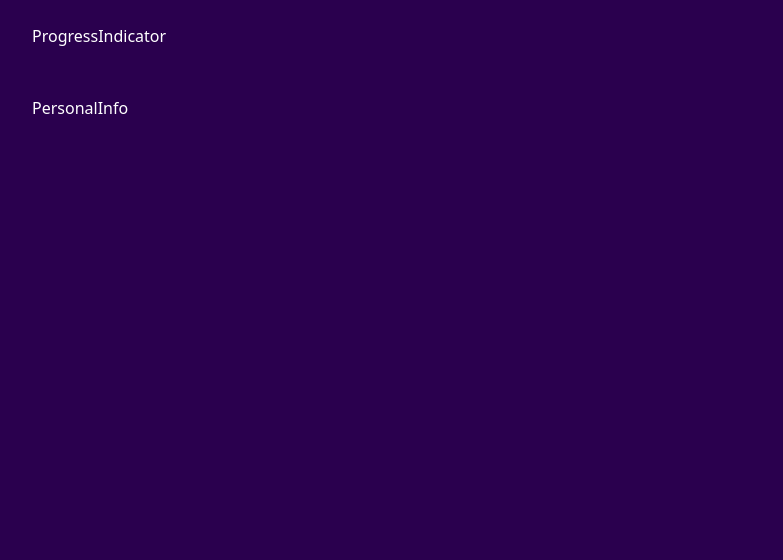
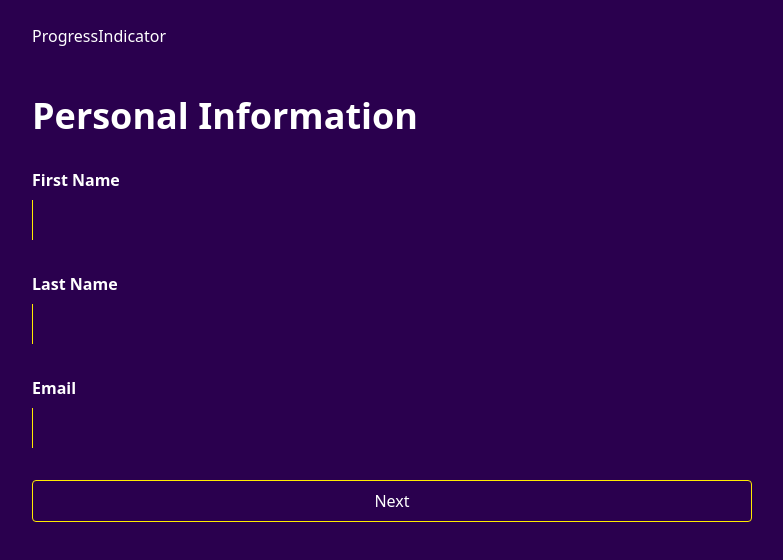
Before and after one commit to EslamMhamed/Multi-Step-Form, a React (Vite) app: page / in a window 1280 px wide. Shown: the top 560 px of the page, without its empty margins (248-1031 px from the left). Built offline with nearby package versions, Linux system fonts and the light colour scheme.

Commit message:
Personal info

```diff
--- a/src/pages/PersonalInfo.tsx
+++ b/src/pages/PersonalInfo.tsx
@@ -1,7 +1,68 @@
+import React, { useReducer } from "react"
+import { useNavigate } from "react-router-dom"
+
+type FormData = {
+  personalInfo : {
+    firstName: string,
+    lastName: string,
+    email: string,
+  }
+}
+
+type FormAction = {
+  type: "UPDATE_PERSONAL_INFO",
+  payload: Partial<FormData["personalInfo"]>
+}
+
+const initialPersonalInfo:FormData["personalInfo"]  = {
+  firstName: "",
+  lastName: "",
+  email: "",
+}
 
 function PersonalInfo() {
+
+  const [state, dispatch] =useReducer(personalInfoReducer, initialPersonalInfo)
+
+  const navigate= useNavigate()
+
+  function personalInfoReducer(state: FormData["personalInfo"], action:FormAction){
+    return {...state, ...action.payload }
+  }
+
+  function nextPage(e:React.FormEvent){
+    e.preventDefault()
+    navigate("address")
+  }
+
   return (
-    <div>PersonalInfo</div>
+    <form onSubmit={nextPage} className="flex flex-col gap-y-8 " >
+      <h1 className="text-4xl font-bold">Personal Information</h1>
+      <div className="flex flex-col gap-y-2">
+        <label htmlFor="firstname" className="font-bold">First Name</label>
+        <input onChange={(e) => dispatch({
+          type: "UPDATE_PERSONAL_INFO",
+          payload: {firstName: e.target.value}
+        })}
+        value={state.firstName}
+         type="text" id="firstname" name="firstname" required className="border-l border-[#ffeb00] p-2 focus:rounded-sm focus:text-[#2a004e] text-[#ffeb00] font-bold outline-none focus:bg-[#ffeb00]"  />
+      </div>
+      <div className="flex flex-col gap-y-2">
+        <label htmlFor="lastname" className="font-bold">Last Name</label>
+        <input value={state.lastName} type="text" id="lastname" name="lastname" required className="border-l border-[#ffeb00] p-2 focus:rounded-sm focus:text-[#2a004e] text-[#ffeb00] font-bold outline-none focus:bg-[#ffeb00]  " onChange={(e) => dispatch({
+          type: "UPDATE_PERSONAL_INFO",
+          payload: {lastName: e.target.value}
+        })} />
+      </div>
+      <div className="flex flex-col gap-y-2">
+        <label htmlFor="email" className="font-bold">Email</label>
+        <input onChange={(e) => dispatch({
+          type: "UPDATE_PERSONAL_INFO",
+          payload: {email: e.target.value}
+        })} value={state.email} type="email" id="email" name="email" required className="border-l border-[#ffeb00] p-2 focus:rounded-sm focus:text-[#2a004e] text-[#ffeb00] font-bold outline-none focus:bg-[#ffeb00]  "   />
+      </div>
+      <button className="p-2 border border-[#ffeb00] rounded-sm transition-colors hover:bg-[#ffeb00] hover:text-[#2a004e]  ">Next</button>
+    </form>
   )
 }
 
```
